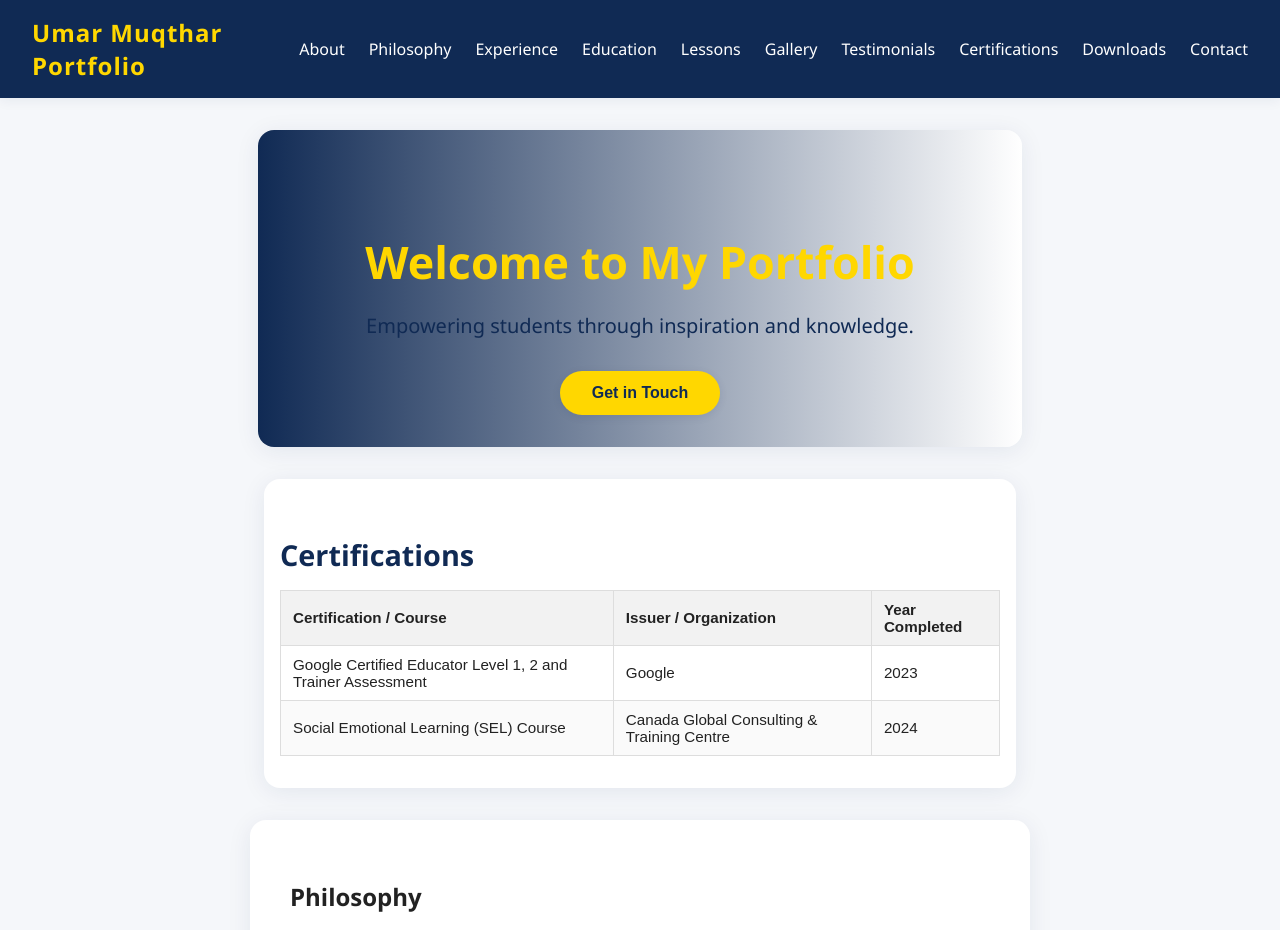
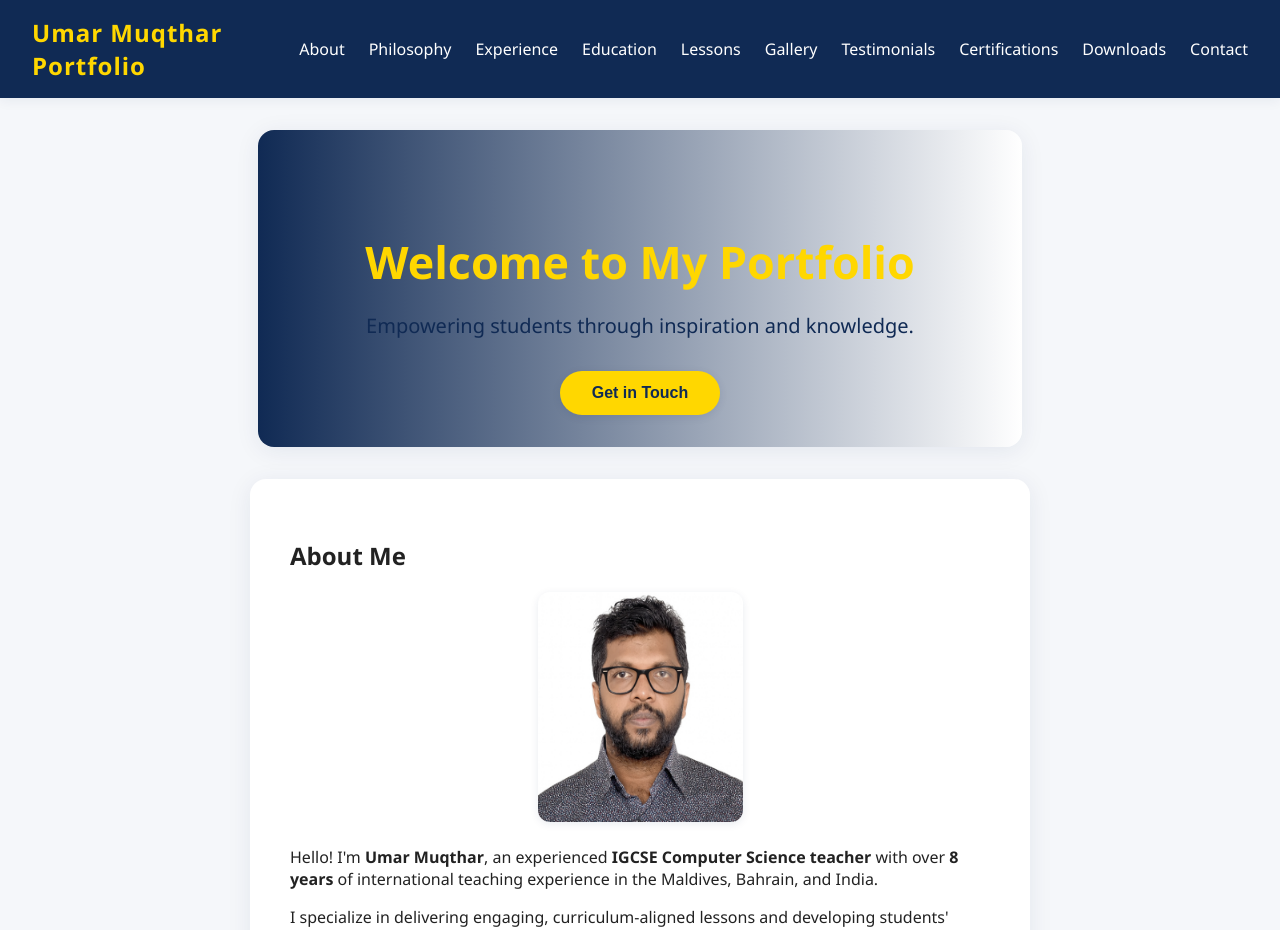
Before and after one commit to umar2752018/my-portfolio, a Next.js app: page / in a window 1280 px wide. Shown: the top 930 px of the page. Built offline with nearby package versions, Linux system fonts and the light colour scheme.

Commit message:
Final for this week

```diff
--- a/components/About.js
+++ b/components/About.js
@@ -1,88 +1,27 @@
-"use client";
+import Image from 'next/image';
 
-export default function Certifications() {
-  const certifications = [
-    {
-      name: "Google Certified Educator Level 1, 2 and Trainer Assessment",
-      issuer: "Google",
-      year: "2023",
-    },
-    {
-      name: "Social Emotional Learning (SEL) Course",
-      issuer: "Canada Global Consulting & Training Centre",
-      year: "2024",
-    },
-  ];
-
+export default function About() {
   return (
-    <section id="certifications">
-      <h2>Certifications</h2>
-
-      <div className="table-container">
-        <table>
-          <thead>
-            <tr>
-              <th>Certification / Course</th>
-              <th>Issuer / Organization</th>
-              <th>Year Completed</th>
-            </tr>
-          </thead>
-          <tbody>
-            {certifications.map((cert, index) => (
-              <tr key={index}>
-                <td>{cert.name}</td>
-                <td>{cert.issuer}</td>
-                <td>{cert.year}</td>
-              </tr>
-            ))}
-          </tbody>
-        </table>
-      </div>
-
-      <style jsx>{`
-        section {
-          padding: 2rem 1rem; /* match About padding */
-          max-width: 720px; /* a common width for text content */
-          margin: 0 auto; /* center align the section */
-        }
-
-        h2 {
-          font-size: 1.8rem;
-          margin-bottom: 1rem;
-        }
-
-        .table-container {
-          overflow-x: auto;
-        }
-
-        table {
-          width: 100%;
-          border-collapse: collapse;
-          font-family: Arial, sans-serif;
-          font-size: 0.95rem;
-        }
-
-        th,
-        td {
-          border: 1px solid #ddd;
-          padding: 10px 12px;
-          text-align: left;
-        }
-
-        th {
-          background-color: #f2f2f2;
-          font-weight: 600;
-        }
-
-        tr:nth-child(even) {
-          background-color: #fafafa;
-        }
-
-        tr:hover {
-          background-color: #f1f1f1;
-          transition: background-color 0.2s ease;
-        }
-      `}</style>
+    <section id="about">
+      <h1>About Me</h1>
+      <Image
+        src="/images/profile.jpg"
+        alt="Umar Muqthar Profile"
+        width="205"
+        height="230"
+      />
+      <p>
+        Hello! I'm <strong>Umar Muqthar</strong>, an experienced <strong>IGCSE Computer Science teacher</strong> with over <strong>8 years</strong> of international teaching experience in the Maldives, Bahrain, and India.
+      </p>
+      <p>
+        I specialize in delivering engaging, curriculum-aligned lessons and developing students' computational thinking, problem-solving abilities, and programming skills. My teaching approach emphasizes creativity, collaboration, and real-world applications.
+      </p>
+      <p>
+        Qualified with a <strong>Master of Computer Application</strong> and a <strong>Bachelor of Computer Science</strong>, I am passionate about making computer science accessible and inspiring the next generation of tech leaders.
+      </p>
+      <p>
+        <em>Let's build the future together—one line of code at a time!</em>
+      </p>
     </section>
   );
 }
--- a/components/Certifications.js
+++ b/components/Certifications.js
@@ -1,4 +1,6 @@
 "use client";
+
+import { clear } from "console";
 
 export default function Certifications() {
   const certifications = [
@@ -16,7 +18,6 @@ export default function Certifications() {
 
   return (
     <section id="certifications">
-      <div className="container">
       <h2>Certifications</h2>
 
       <div className="table-container">
@@ -39,23 +40,17 @@ export default function Certifications() {
           </tbody>
         </table>
       </div>
-      </div>
 
       <style jsx>{`
         section {
-          padding: 3rem 0;
-        }
-
-        .container {
-          max-width: 960px; /* Adjust to match your About.js or global container */
-          margin: 0 auto;
-          padding: 0 1rem;
-          width: 100%;
+          padding: 2rem 1rem; /* match About padding */
+          max-width: 720px; /* a common width for text content */
+          margin: 0 auto; /* center align the section */
         }
 
         h2 {
           font-size: 1.8rem;
-          margin-bottom: 1.5rem;
+          margin-bottom: 1rem;
         }
 
         .table-container {
```
Lines whose indentation alone changed are shown as unchanged.
